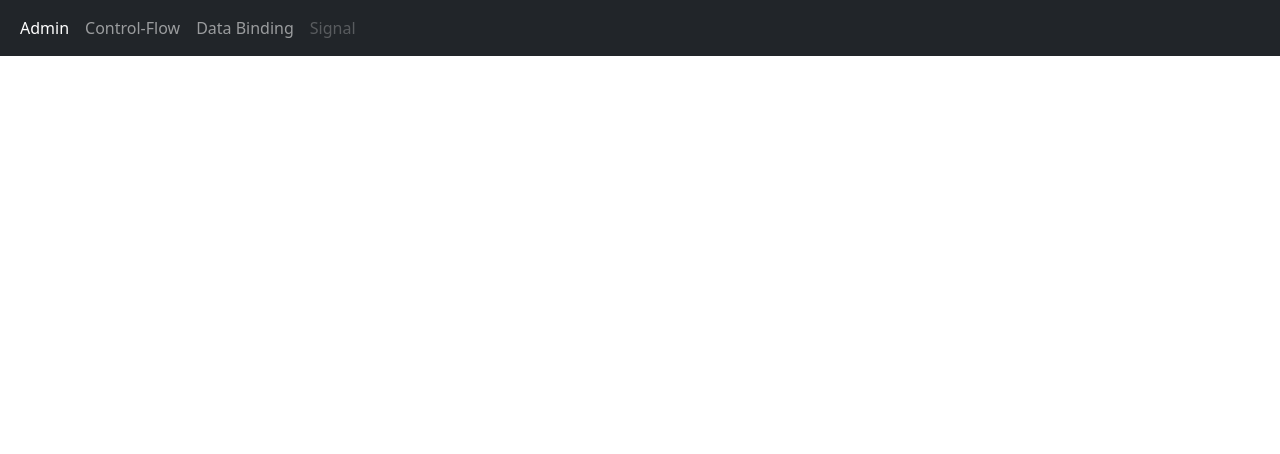
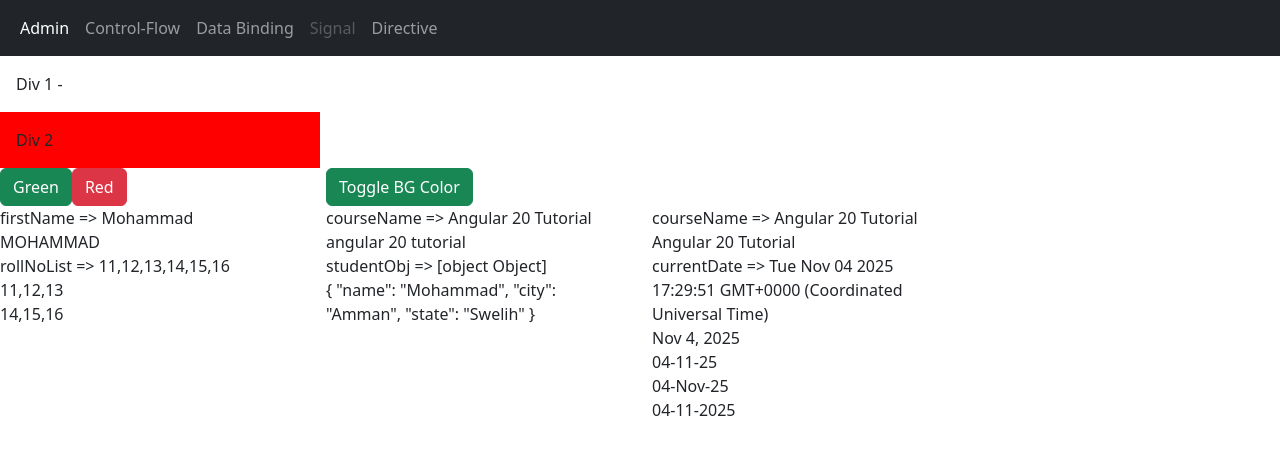
Before and after one commit to Mosouri/angular20, an Angular app in the folder angular20Tutorial/: page /Attribute-dir in a window 1280 px wide. Before the commit this address led to /. Shown: the top 454 px of the page. Built offline with nearby package versions, Linux system fonts and the light colour scheme.

Commit message:
Pipes and component Life Cycle event

```diff
--- a/angular20Tutorial/src/app/app.html
+++ b/angular20Tutorial/src/app/app.html
@@ -13,6 +13,9 @@
       <li class="nav-item">
         <a class="nav-link disabled" routerLink="data-binding">Signal</a>
       </li>
+      <li class="nav-item">
+        <a class="nav-link" routerLink="Attribute-dir">Directive</a>
+      </li>
     </ul>
   </div>
 </nav>
--- a/angular20Tutorial/src/app/app.routes.ts
+++ b/angular20Tutorial/src/app/app.routes.ts
@@ -3,6 +3,7 @@ import { Admin } from './components/admin/admin';
 import { ControlFlow } from './components/control-flow/control-flow';
 import { DataBinding } from './components/data-binding/data-binding';
 import { SignalEx } from './components/signal-ex/signal-ex';
+import { AttDirective } from './components/att-directive/att-directive';
 
 export const routes: Routes = [
   {
@@ -21,4 +22,8 @@ export const routes: Routes = [
     path: 'signal',
     component: SignalEx,
   },
+  {
+    path:'Attribute-dir',
+    component:AttDirective
+  }
 ];
--- a/angular20Tutorial/src/app/components/att-directive/att-directive.html
+++ b/angular20Tutorial/src/app/components/att-directive/att-directive.html
@@ -17,3 +17,45 @@
     <button class="btn btn-success" (click)="toggleDiv2Color()">Toggle BG Color</button>
   </div>
 </div>
+<div class="row">
+  <div class="col-3">
+    firstName => {{ firstName }}
+    <br />
+    {{ firstName | uppercase }}
+  </div>
+  <div class="col-3">
+    courseName => {{ courseName }}
+    <br />
+    {{ courseName | lowercase }}
+  </div>
+  <div class="col-3">
+    courseName => {{ courseName }}
+    <br />
+    {{ courseName | titlecase }}
+  </div>
+</div>
+<div class="row">
+  <div class="col-3">
+    rollNoList => {{ rollNoList }}
+    <br />
+    {{ rollNoList | slice : 0 : 3 }}
+    <br />
+    {{ rollNoList | slice : 3 }}
+  </div>
+  <div class="col-3">
+    studentObj => {{ studentObj }}
+    <br />
+    {{ studentObj | json }}
+  </div>
+  <div class="col-3">
+    currentDate => {{ currentDate }}
+    <br />
+    {{ currentDate | date }}
+    <br />
+    {{ currentDate | date : 'dd-MM-yy' }}
+    <br />
+    {{ currentDate | date : 'dd-MMM-yy' }}
+    <br />
+    {{ currentDate | date : 'dd-MM-yyyy' }}
+  </div>
+</div>
--- a/angular20Tutorial/src/app/components/att-directive/att-directive.ts
+++ b/angular20Tutorial/src/app/components/att-directive/att-directive.ts
@@ -1,16 +1,93 @@
-import { NgClass, NgStyle } from '@angular/common';
-import { Component, signal } from '@angular/core';
+import {
+  DatePipe,
+  JsonPipe,
+  LowerCasePipe,
+  NgClass,
+  NgStyle,
+  SlicePipe,
+  TitleCasePipe,
+  UpperCasePipe,
+} from '@angular/common';
+import {
+  AfterContentChecked,
+  AfterContentInit,
+  AfterViewChecked,
+  AfterViewInit,
+  Component,
+  OnDestroy,
+  OnInit,
+  signal,
+} from '@angular/core';
 
 @Component({
   selector: 'app-att-directive',
-  imports: [NgClass, NgStyle],
+  imports: [
+    NgClass,
+    NgStyle,
+    UpperCasePipe,
+    LowerCasePipe,
+    TitleCasePipe,
+    SlicePipe,
+    JsonPipe,
+    DatePipe,
+  ],
   templateUrl: './att-directive.html',
   styleUrl: './att-directive.css',
 })
-export class AttDirective {
+export class AttDirective
+  implements
+    OnInit,
+    AfterContentInit,
+    AfterContentChecked,
+    AfterViewInit,
+    AfterViewChecked,
+    OnDestroy
+{
   div1ClassName = signal<string>('');
 
+  firstName: string = 'Mohammad';
+  courseName: string = 'Angular 20 Tutorial';
+
+  rollNoList = [11, 12, 13, 14, 15, 16];
+
+  studentObj: any = {
+    name: 'Mohammad',
+    city: 'Amman',
+    state: 'Swelih',
+  };
+
+  currentDate: Date = new Date();
+
   isDiv2Green: boolean = false;
+
+  constructor() {
+    console.log('constructur');
+  }
+
+  ngOnInit(): void {
+    console.log('ngOnInit');
+    //to trigger api calls
+    //to subscribe
+  }
+  ngAfterContentChecked(): void {
+    console.log('ngAfterContentChecked');
+  }
+  ngAfterContentInit(): void {
+    console.log('ngAfterContentInit');
+  }
+  ngAfterViewInit(): void {
+    console.log('ngAfterViewInit');
+    //to deal with viewChild
+    //subscribe
+  }
+  ngAfterViewChecked(): void {
+    console.log('ngAfterViewChecked');
+  }
+  ngOnDestroy(): void {
+    console.log('ngOnDestroy');
+    //unsubscribe
+    //restrict user from navigating
+  }
 
   setBgClass(className: string) {
     this.div1ClassName.set(className);
```
